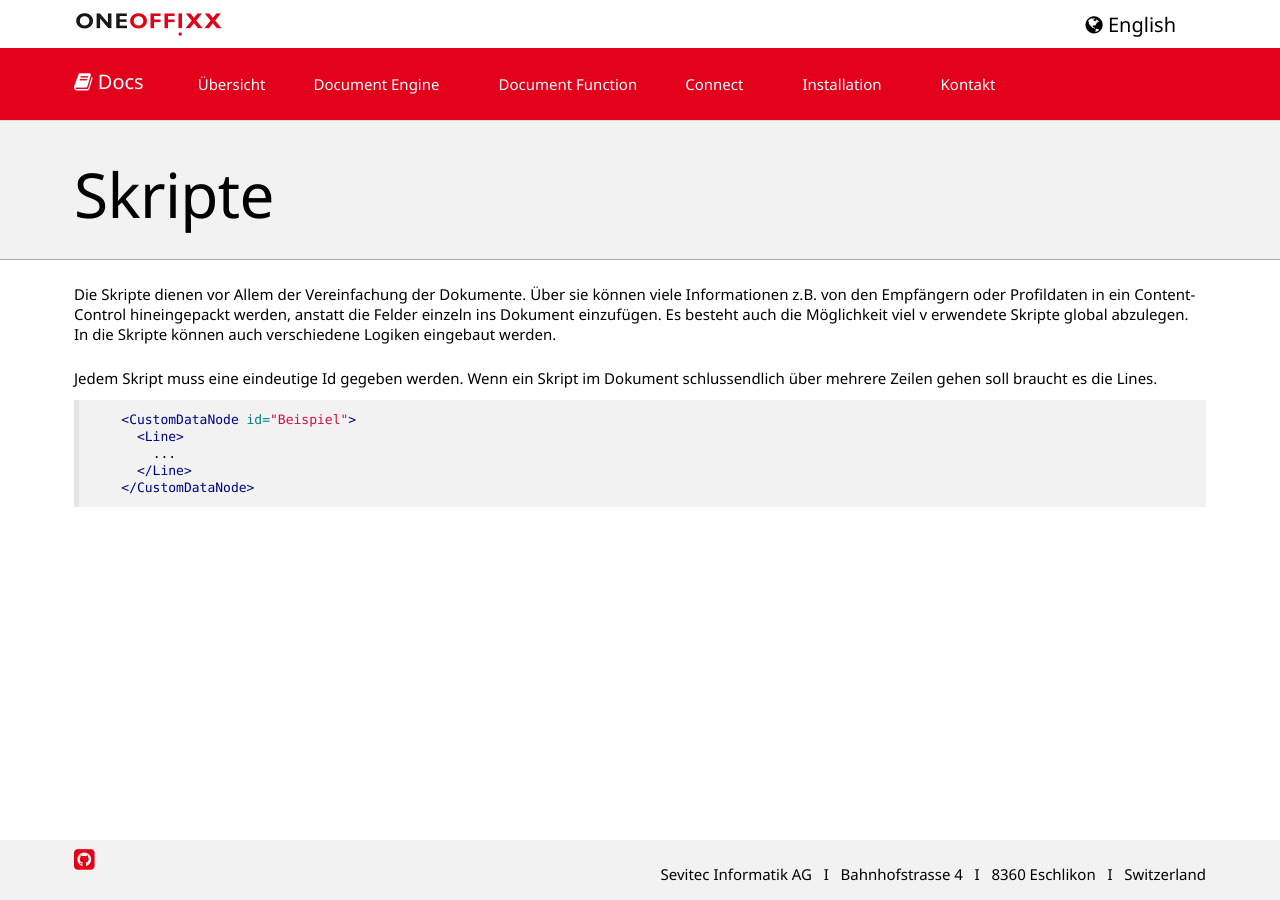
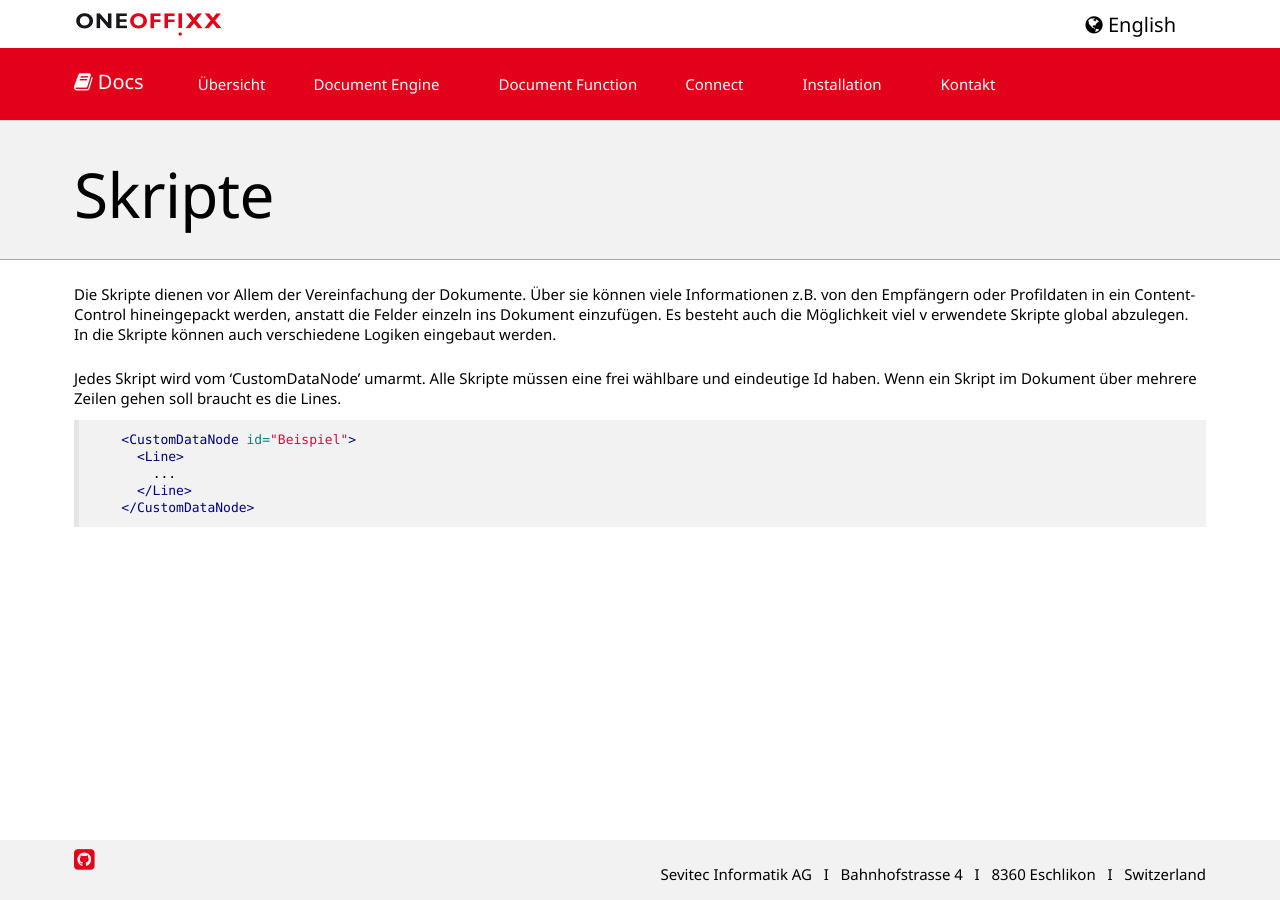
Before and after one commit to primesoft-group/oneoffixx-docs, a Jekyll site: the page built from _pages/docfunc/de/df-scripts.md, in a window 1280 px wide. Built offline with Jekyll 4.4.1, drawn with Linux system fonts in a browser that asks for light colours; nearby versions of some CDN libraries; some web fonts are replaced.

Commit message:
Update df-scripts.md

````diff
--- a/_pages/docfunc/de/df-scripts.md
+++ b/_pages/docfunc/de/df-scripts.md
@@ -8,7 +8,7 @@ language: de
 Die Skripte dienen vor Allem der Vereinfachung der Dokumente. Über sie können viele Informationen z.B. von den Empfängern oder Profildaten in ein Content-Control hineingepackt werden, anstatt die Felder einzeln ins Dokument einzufügen. Es besteht auch die Möglichkeit viel v
 erwendete Skripte global abzulegen. In die Skripte können auch verschiedene Logiken eingebaut werden.
 
-Jedem Skript muss eine eindeutige Id gegeben werden. Wenn ein Skript im Dokument schlussendlich über mehrere Zeilen gehen soll braucht es die Lines.
+Jedes Skript wird vom 'CustomDataNode' umarmt. Alle Skripte müssen eine frei wählbare und eindeutige Id haben. Wenn ein Skript im Dokument  über mehrere Zeilen gehen soll braucht es die Lines.
 
 ```xml
     <CustomDataNode id="Beispiel">
````
